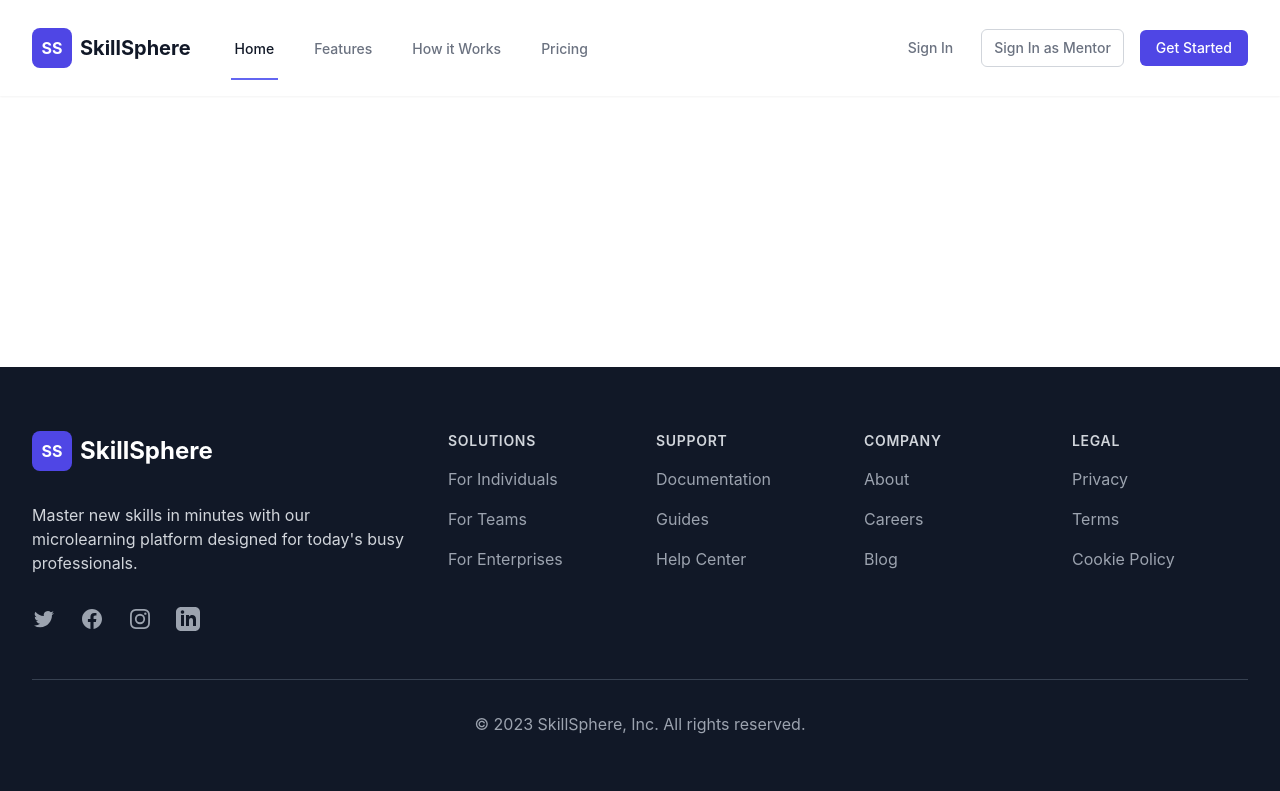
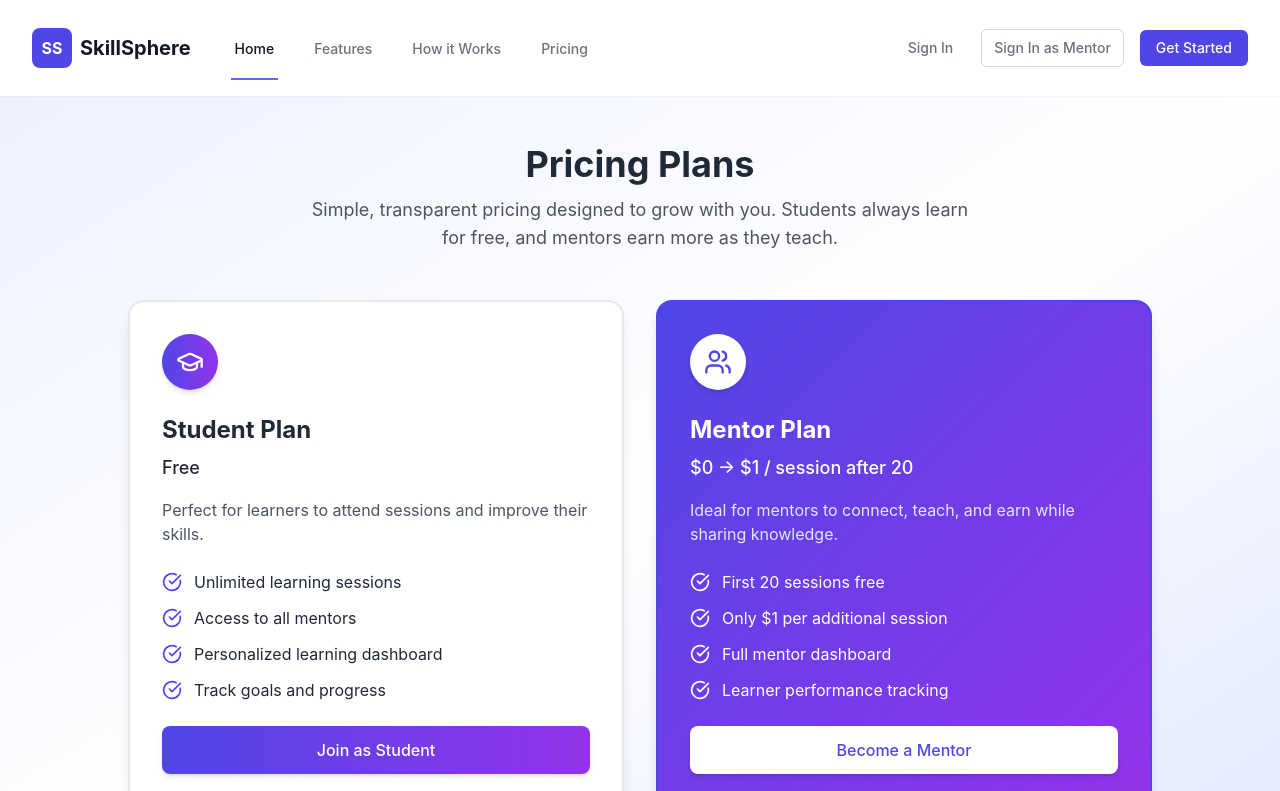
Before and after one commit to Mr-Faizan-Asim/SkillSphere-Web-based-Microlearning-Platform-, a React (Create React App) app in the folder client/: page /pricing in a window 1280 px wide. Shown: the top 791 px of the page. Built offline with nearby package versions, Linux system fonts and the light colour scheme.

Commit message:
50% Developed

```diff
--- a/client/src/App.js
+++ b/client/src/App.js
@@ -8,6 +8,8 @@
 import SignInPage from "./Pages/SignInPage";
 import ProtectedRoute from "./components/ProtectedRoute";
 import LearnerDashboard from "./Pages/LearnerDashboard";
+import FeaturesPage from "./Pages/FeaturesPage";
+import PricingPage from "./Pages/PricingPage";
 
 // Dummy dashboard components
 const AdminDashboard = () => <h1>Admin Dashboard</h1>;
@@ -24,6 +26,8 @@
             <Route path="/register" element={<Register />} />
             <Route path="/how-it-works" element={<HowItWorks />} />
             <Route path="/signin" element={<SignInPage />} />
+            <Route path="/features" element={<FeaturesPage />} />
+            <Route path="/pricing" element={<PricingPage />} />
 
             {/* Protected routes */}
             <Route
--- /dev/null
+++ b/client/src/Pages/FeaturesPage.js
@@ -0,0 +1,72 @@
+import React from "react";
+import { CheckCircle, Shield, Users, Zap, Layers, Settings, Globe } from "lucide-react";
+
+const features = [
+  {
+    title: "Secure Authentication",
+    description: "JWT-based login and registration with encrypted passwords and role-based access.",
+    icon: Shield,
+  },
+  {
+    title: "Role-Based Dashboards",
+    description: "Different dashboards for Admin, Mentor, and User roles with tailored controls.",
+    icon: Layers,
+  },
+  {
+    title: "User Management",
+    description: "Admins can view, edit, and delete users with full control over platform activity.",
+    icon: Users,
+  },
+  {
+    title: "Mentor Tools",
+    description: "Mentors can track learners, assign tasks, and manage training content.",
+    icon: Settings,
+  },
+  {
+    title: "Interest & Goals Tracking",
+    description: "Store user interests and goals for personalized recommendations.",
+    icon: Globe,
+  },
+  {
+    title: "Fast & Responsive UI",
+    description: "Built with React and TailwindCSS for a smooth, modern user experience.",
+    icon: Zap,
+  },
+];
+
+const FeaturesPage = () => {
+  return (
+    <div className="min-h-screen bg-gradient-to-br from-indigo-50 via-white to-indigo-100 py-12 px-6">
+      {/* Hero Section */}
+      <div className="text-center mb-12">
+        <h1 className="text-4xl font-bold text-gray-800 mb-3">Project Features</h1>
+        <p className="text-lg text-gray-600 max-w-2xl mx-auto">
+          Discover the powerful tools and functionalities that make our platform efficient, secure, and user-friendly.
+        </p>
+      </div>
+
+      {/* Features Grid */}
+      <div className="grid grid-cols-1 md:grid-cols-2 lg:grid-cols-3 gap-8 max-w-6xl mx-auto">
+        {features.map((feature, idx) => {
+          const Icon = feature.icon;
+          return (
+            <div
+              key={idx}
+              className="bg-white p-6 rounded-2xl shadow-lg hover:shadow-2xl transition-transform transform hover:-translate-y-1"
+            >
+              <div className="flex items-center justify-center w-14 h-14 rounded-full bg-gradient-to-r from-indigo-600 to-purple-600 text-white mb-4 shadow-md">
+                <Icon size={28} />
+              </div>
+              <h3 className="text-xl font-semibold text-gray-800 mb-2">{feature.title}</h3>
+              <p className="text-gray-600">{feature.description}</p>
+            </div>
+          );
+        })}
+      </div>
+
+
+    </div>
+  );
+};
+
+export default FeaturesPage;
--- /dev/null
+++ b/client/src/Pages/PricingPage.js
@@ -0,0 +1,116 @@
+import React from "react";
+import { CheckCircle, DollarSign, GraduationCap, Users } from "lucide-react";
+
+const plans = [
+  {
+    title: "Student Plan",
+    price: "Free",
+    description: "Perfect for learners to attend sessions and improve their skills.",
+    features: [
+      "Unlimited learning sessions",
+      "Access to all mentors",
+      "Personalized learning dashboard",
+      "Track goals and progress",
+    ],
+    icon: GraduationCap,
+    highlight: false,
+  },
+  {
+    title: "Mentor Plan",
+    price: "$0 → $1 / session after 20",
+    description: "Ideal for mentors to connect, teach, and earn while sharing knowledge.",
+    features: [
+      "First 20 sessions free",
+      "Only $1 per additional session",
+      "Full mentor dashboard",
+      "Learner performance tracking",
+    ],
+    icon: Users,
+    highlight: true,
+  },
+];
+
+const PricingPage = () => {
+  return (
+    <div className="min-h-screen bg-gradient-to-br from-indigo-50 via-white to-indigo-100 py-12 px-6">
+      {/* Header */}
+      <div className="text-center mb-12">
+        <h1 className="text-4xl font-bold text-gray-800 mb-3">Pricing Plans</h1>
+        <p className="text-lg text-gray-600 max-w-2xl mx-auto">
+          Simple, transparent pricing designed to grow with you. Students always learn for free, and mentors earn more as they teach.
+        </p>
+      </div>
+
+      {/* Pricing Grid */}
+      <div className="grid grid-cols-1 md:grid-cols-2 gap-8 max-w-5xl mx-auto">
+        {plans.map((plan, idx) => {
+          const Icon = plan.icon;
+          return (
+            <div
+              key={idx}
+              className={`p-8 rounded-2xl shadow-lg hover:shadow-2xl transition-all border-2 ${
+                plan.highlight
+                  ? "bg-gradient-to-br from-indigo-600 to-purple-600 text-white border-indigo-600"
+                  : "bg-white text-gray-800 border-gray-200"
+              }`}
+            >
+              {/* Icon */}
+              <div
+                className={`w-14 h-14 flex items-center justify-center rounded-full mb-6 shadow-md ${
+                  plan.highlight ? "bg-white text-indigo-600" : "bg-gradient-to-r from-indigo-600 to-purple-600 text-white"
+                }`}
+              >
+                <Icon size={28} />
+              </div>
+
+              {/* Title & Price */}
+              <h2 className="text-2xl font-bold mb-2">{plan.title}</h2>
+              <p className="text-lg font-medium mb-4">{plan.price}</p>
+              <p
+                className={`mb-6 ${
+                  plan.highlight ? "text-indigo-100" : "text-gray-600"
+                }`}
+              >
+                {plan.description}
+              </p>
+
+              {/* Features */}
+              <ul className="space-y-3 mb-6">
+                {plan.features.map((feature, fIdx) => (
+                  <li
+                    key={fIdx}
+                    className="flex items-center gap-3"
+                  >
+                    <CheckCircle
+                      size={20}
+                      className={plan.highlight ? "text-white" : "text-indigo-600"}
+                    />
+                    <span>{feature}</span>
+                  </li>
+                ))}
+              </ul>
+
+              {/* Button */}
+              <button
+                className={`w-full py-3 rounded-lg font-medium shadow-md transition-all ${
+                  plan.highlight
+                    ? "bg-white text-indigo-600 hover:bg-gray-100"
+                    : "bg-gradient-to-r from-indigo-600 to-purple-600 text-white hover:from-indigo-700 hover:to-purple-700"
+                }`}
+              >
+                {plan.highlight ? "Become a Mentor" : "Join as Student"}
+              </button>
+            </div>
+          );
+        })}
+      </div>
+
+      {/* Footer Note */}
+      <div className="text-center mt-12 text-sm text-gray-500">
+        No hidden fees. Cancel anytime. Sessions are counted per calendar month.
+      </div>
+    </div>
+  );
+};
+
+export default PricingPage;
```
